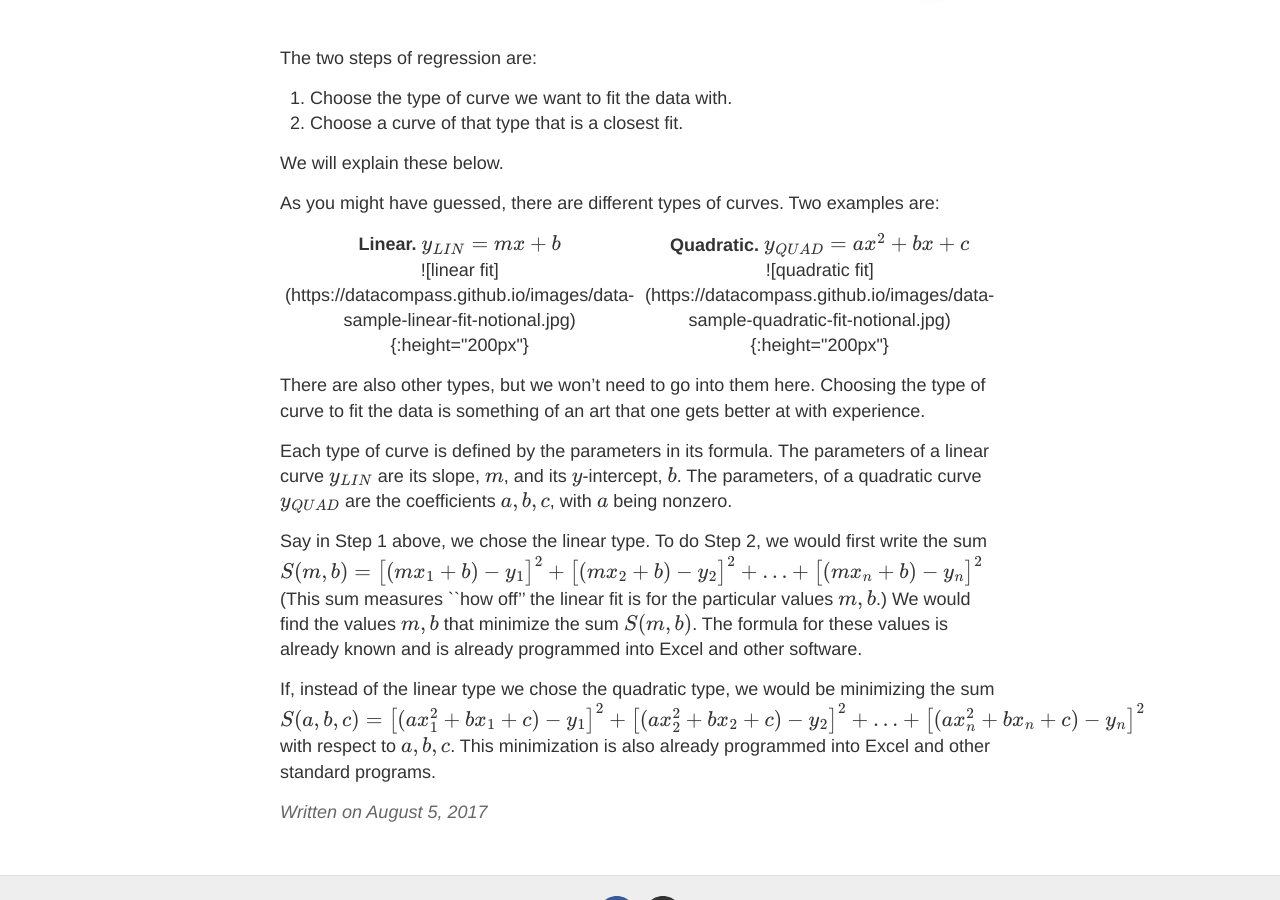
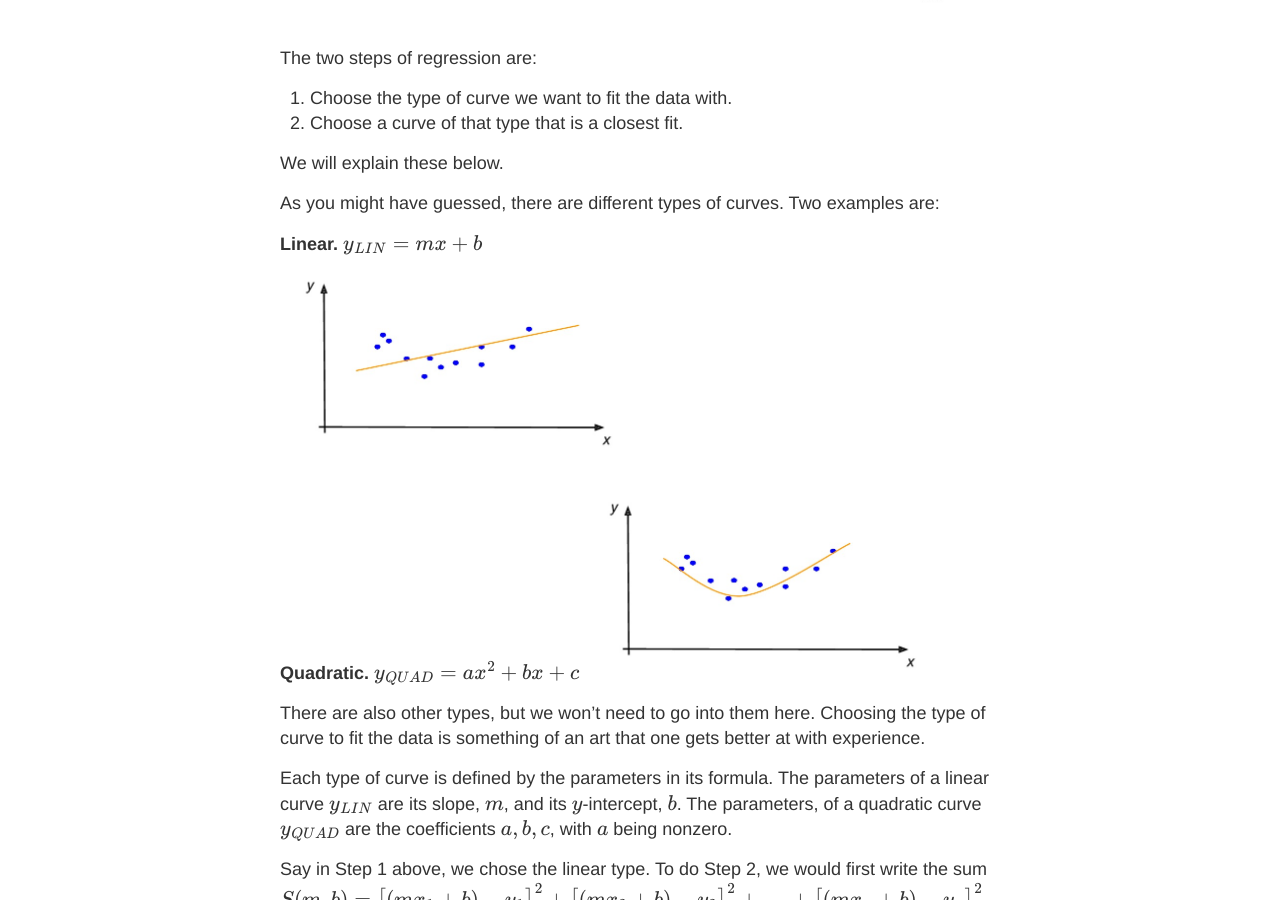
Before and after one commit to datacompass/datacompass.github.io, a Jekyll site: the page built from _posts/2017-8-5-Regression.md, in a window 1280 px wide and 900 px high, scrolled down 684 px. Built offline with Jekyll 4.4.1, drawn with Linux system fonts in a browser that asks for light colours; formulas are drawn with MathJax 3.

Commit message:
Update 2017-8-5-Regression.md

```diff
--- a/_posts/2017-8-5-Regression.md
+++ b/_posts/2017-8-5-Regression.md
@@ -21,21 +21,11 @@ We will explain these below.
 
 As you might have guessed, there are different types of curves.  Two examples are:
 
-<table border="2" bordercolor="gray" align="center">
-  <tr>
-    <th colspan = "1">
-<b>Linear.</b> $ y_{LIN} = mx + b $</th>
-    <th><b>Quadratic.</b> $ y_{QUAD} = a x^2 + b x + c $</th>
-  </tr>
-  <tr>
-    <th>
+<b>Linear.</b> $ y_{LIN} = mx + b $
       ![linear fit]({{ site.url }}/images/data-sample-linear-fit-notional.jpg){:height="200px"}
-    </th>
-    <th>
-    ![quadratic fit]({{ site.url }}/images/data-sample-quadratic-fit-notional.jpg){:height="200px"}
-    </th>
-  </tr>
-  </table>
+
+<b>Quadratic.</b> $ y_{QUAD} = a x^2 + b x + c $     ![quadratic fit]({{ site.url }}/images/data-sample-quadratic-fit-notional.jpg){:height="200px"}
+
 
 
 There are also other types, but we won't need to go into them here.  Choosing the type of curve to fit the data is something of an art that one gets better at with experience.
```
